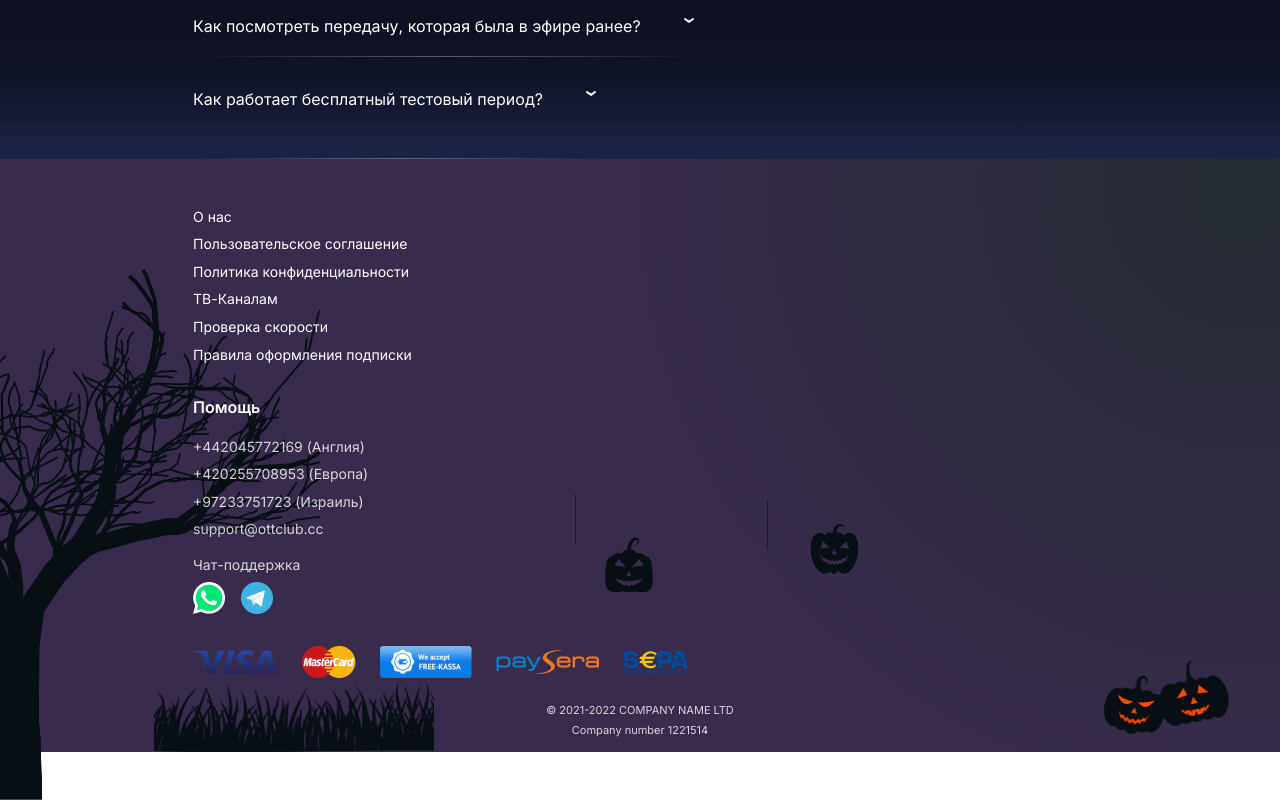
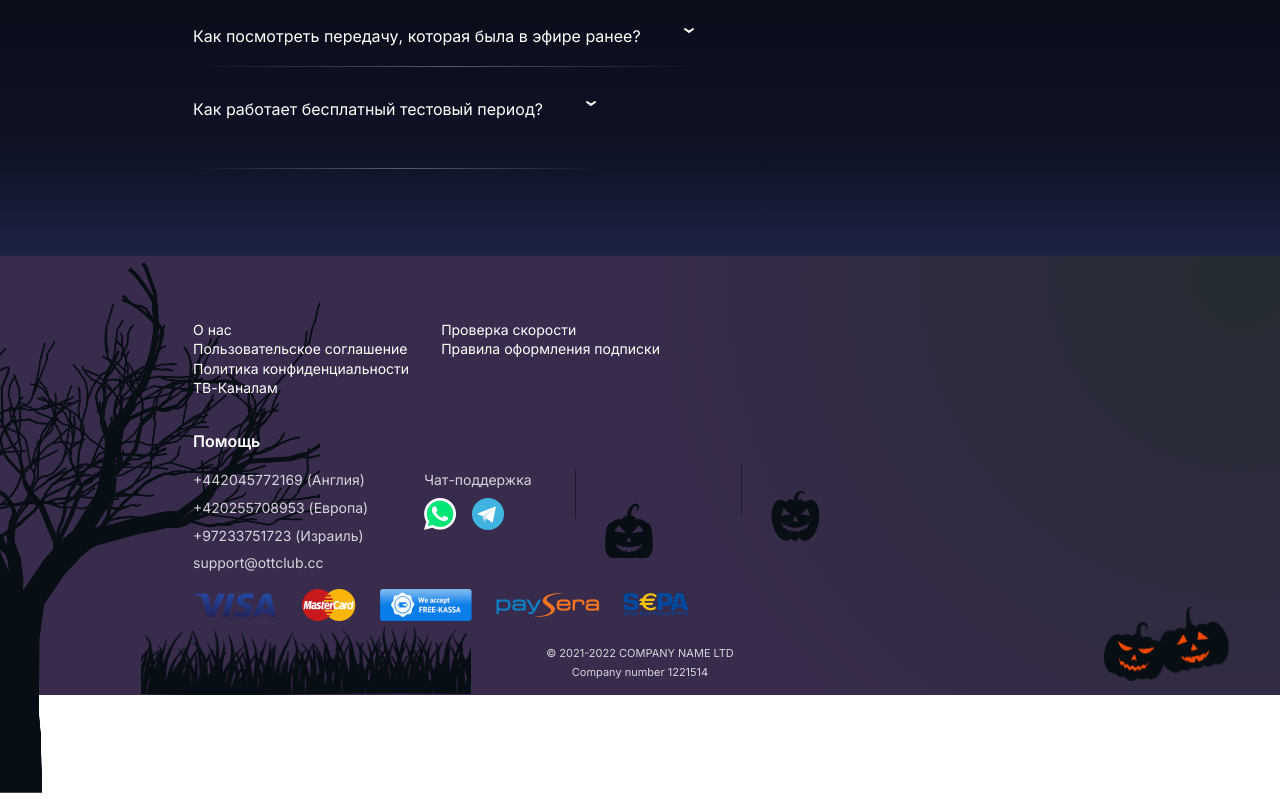
Before and after one commit to Kostiantyn1303/test-aplicattion, a website: page index.html in a window 1280 px wide. Shown: the part 2549-3349 px from the top of the page. Drawn offline with nearby package versions, Linux system fonts and the light colour scheme.

Commit message:
change footer

```diff
--- a/index.html
+++ b/index.html
@@ -399,6 +399,7 @@
       <div class="line__container--1"></div>
       <div class="container">
         <ul class="footer__list">
+          <div class="footer__list--container">
             <li class="footer__item">
               <a class="footer__link" href="#">О нас</a>
             </li>
@@ -411,24 +412,31 @@
             <li class="footer__item">
               <a class="footer__link" href="#">ТВ-Каналам</a>
             </li>
+          </div>
+          <div class="footer__list--container">
             <li class="footer__item">
               <a class="footer__link" href="#">Проверка скорости</a>
             </li>
             <li class="footer__item">
               <a class="footer__link" href="#">Правила оформления подписки</a>
             </li>
+          </div>
         </ul>
         <p class="footer__text">Помощь</p>
+        <div class="footer__contacts--container">
           <ul class="footer__list--contacts">
             <li class="footer__item--contacts">+442045772169 (Англия)</li>
             <li class="footer__item--contacts">+420255708953 (Европа)</li>
             <li class="footer__item--contacts">+97233751723 (Израиль)</li>
             <li class="footer__item--contacts">support@ottclub.cc</li>
           </ul>
+          <div>
             <p class="footer__chat">Чат-поддержка</p>
             <div class="footer__chat--container">
               <span class="footer__chat--icons-1"><a href="#"></a></span>
               <span class="footer__chat--icons-2"><a href="#"></a></span>
+            </div>
+          </div>
         </div>
         <ul class="footer__paymants--list">
           <li class="footer__paymants--item-1"></li>
--- a/sass/layouts/_different-device.scss
+++ b/sass/layouts/_different-device.scss
@@ -74,10 +74,14 @@
     width: 340px;
     height: 56px;
     font-size: 17px;
+    margin-bottom: 32px;
   }
 }
 .different-device__list {
   padding: 10px 16px;
+  @include mobile {
+    padding: 12px 16px;
+  }
 }
 .different-device__item-1 {
   display: flex;
--- a/sass/layouts/_footer.scss
+++ b/sass/layouts/_footer.scss
@@ -11,6 +11,10 @@
   background-repeat: no-repeat;
   background-size: cover;
   z-index: -2;
+  @include mobile {
+    padding-top: 0;
+    padding-top: 64px;
+  }
 }
 .tree__container {
   width: 320px;
@@ -22,6 +26,10 @@
   background-repeat: no-repeat;
   background-size: cover;
   z-index: -1;
+  @include mobile {
+    left: 0;
+    top: -4%;
+  }
 }
 .grass__container {
   width: 280px;
@@ -34,6 +42,11 @@
   left: 12%;
   bottom: 0;
   z-index: -1;
+  @include mobile {
+    left: 11%;
+    bottom: 0;
+    width: 330px;
+  }
 }
 .couple__container {
   background-image: url("../images/pump-2x.png");
@@ -56,6 +69,10 @@
   right: 33%;
   bottom: 30%;
   z-index: -1;
+  @include mobile {
+    bottom: 35%;
+    right: 36%;
+  }
 }
 .second--pump__container {
   background-image: url("../images/Group-2x.png");
@@ -67,6 +84,9 @@
   right: 49%;
   bottom: 27%;
   z-index: -1;
+  @include mobile {
+    bottom: 31%;
+  }
 }
 .line__container {
   background-image: url("../images/line-2x.png");
@@ -78,6 +98,9 @@
   right: 55%;
   bottom: 35%;
   z-index: -1;
+  @include mobile {
+    bottom: 40%;
+  }
 }
 .line__container--1 {
   background-image: url("../images/line-2x.png");
@@ -89,6 +112,10 @@
   right: 40%;
   bottom: 34%;
   z-index: -1;
+  @include mobile {
+    bottom: 41%;
+    right: 42%;
+  }
 }
 .footer__list {
   display: flex;
@@ -96,6 +123,11 @@
   align-items: flex-start;
   gap: 8px;
   margin-bottom: 32px;
+  @include mobile {
+    display: flex;
+    flex-direction: row;
+    gap: 32px;
+  }
 }
 .footer__link {
   color: #fff;
@@ -223,3 +255,11 @@
   font-weight: 400;
   line-height: 140%;
 }
+.footer__contacts--container {
+  @include mobile {
+    display: flex;
+    flex-direction: row;
+    gap: 56px;
+    align-items: baseline;
+  }
+}
--- a/sass/layouts/_questions.scss
+++ b/sass/layouts/_questions.scss
@@ -8,6 +8,9 @@
   );
   background-repeat: no-repeat;
   background-size: cover;
+  @include mobile {
+    padding-bottom: 87px;
+  }
 }
 .qustion__subtitle {
   color: #fff;
@@ -19,6 +22,9 @@
   line-height: 140%;
   opacity: 0.9;
   margin-bottom: 24px;
+  @include mobile {
+    margin-bottom: 32px;
+  }
 }
 .question__list {
   display: inline-flex;
```
Also changed, not shown: css/main.css, css/main.min.css, 2 other files. Lines whose indentation alone changed are shown as unchanged.
